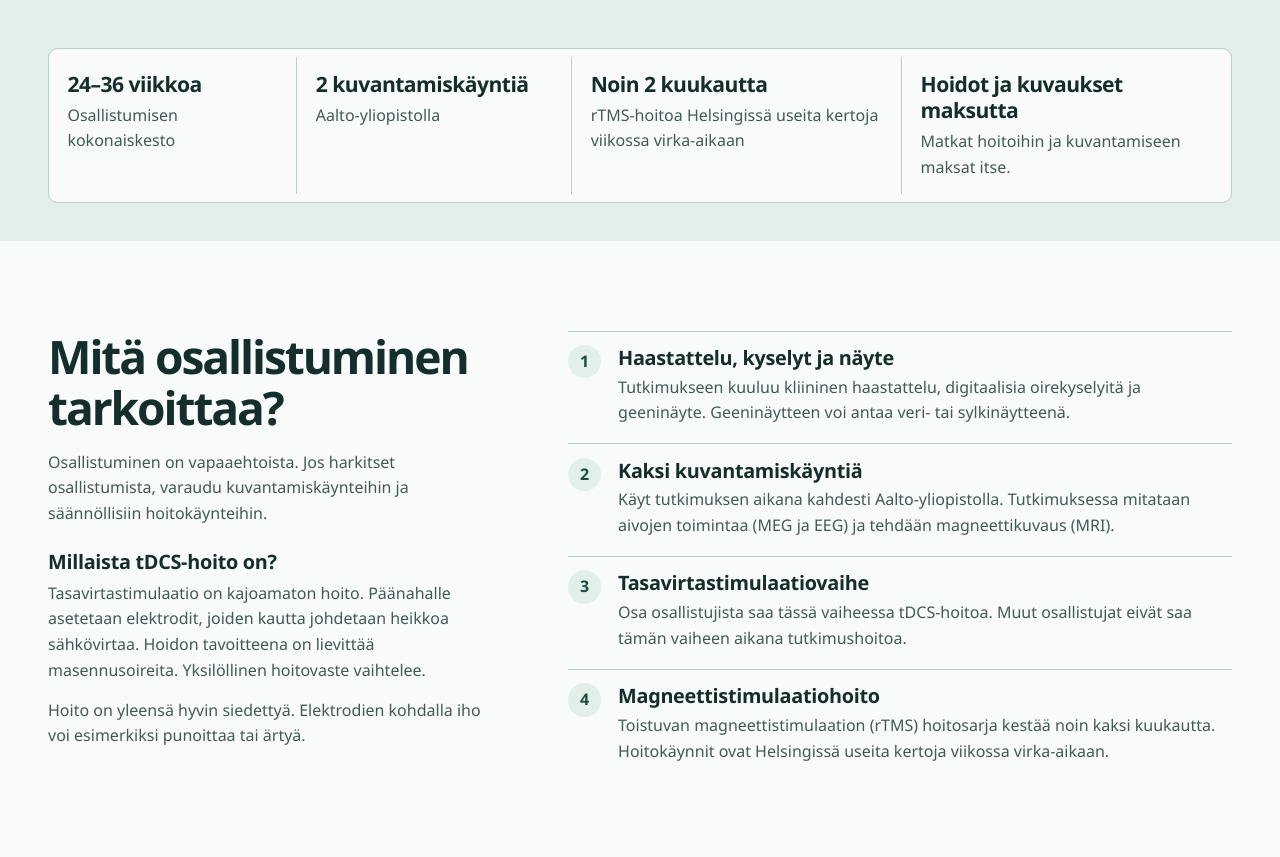
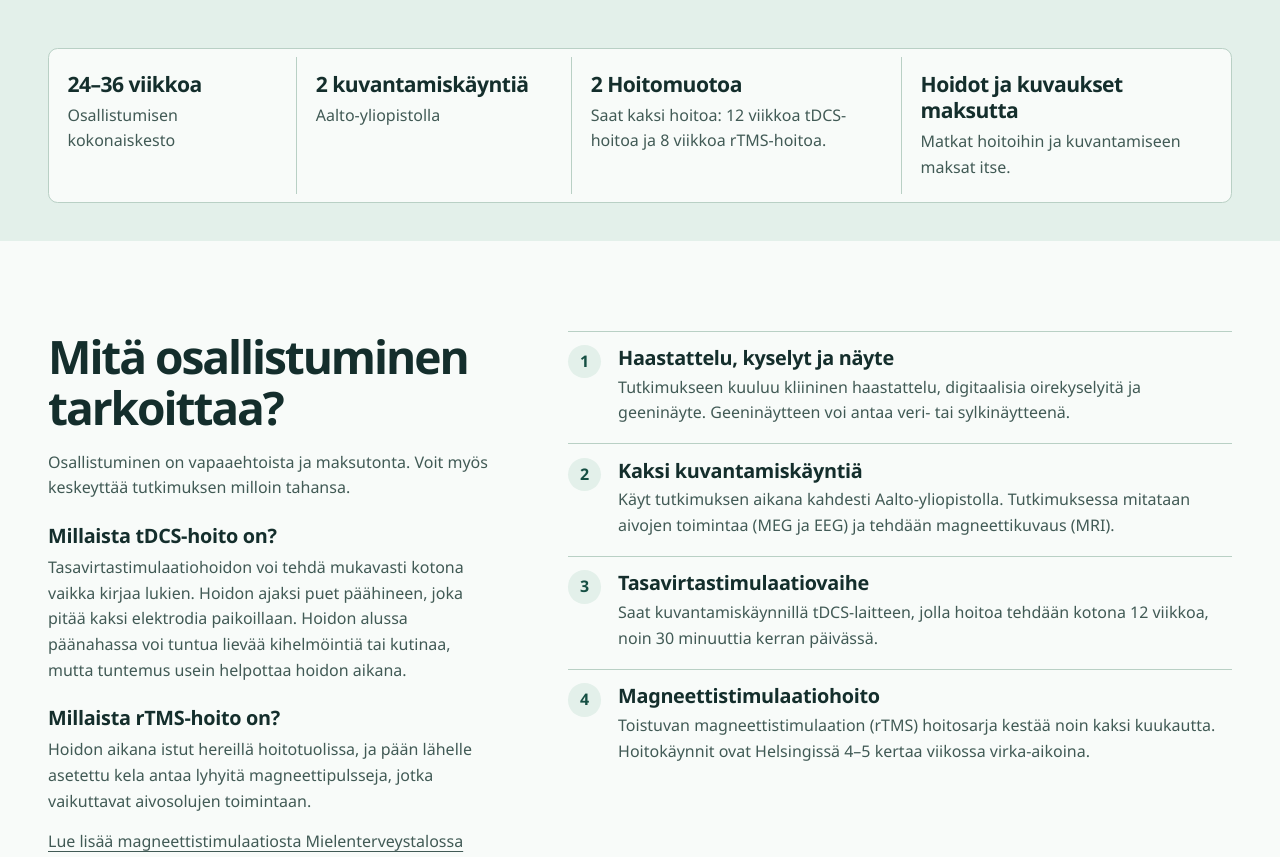
Before and after one commit to joona-repo/bf-masennustutkimus, a plain HTML site: page index.html in a window 1280 px wide. Shown: the part 760-1617 px from the top of the page. Drawn offline with Linux system fonts and the light colour scheme.

Commit message:
Update treatment information on the recruitment page

```diff
--- a/assets/styles.css
+++ b/assets/styles.css
@@ -59,7 +59,7 @@ figcaption { margin-top: 0.5rem; color: var(--muted); font-size: 0.875rem; }
 .section h2 + p { margin-top: 1rem; }
 .protocol { display: grid; grid-template-columns: 0.8fr 1.2fr; gap: clamp(1.5rem, 6vw, 5.5rem); }
 .protocol > div > p, .steps p, .criteria p, .research p { color: var(--muted); }
-.tdcs-heading { margin: 1.5rem 0 0.5rem; }
+.treatment-heading { margin: 1.5rem 0 0.5rem; }
 .steps { list-style: none; counter-reset: step; margin: 0; padding: 0; }
 .steps li { position: relative; padding: 0.95rem 0 1.1rem 3.15rem; min-height: 3.5rem; border-top: 1px solid var(--line); counter-increment: step; }
 .steps li::before { content: counter(step); position: absolute; left: 0; top: 0.82rem; display: grid; place-items: center; width: 2.1rem; height: 2.1rem; border-radius: 50%; background: var(--mint); color: var(--accent); font-weight: 750; }
--- a/index.html
+++ b/index.html
@@ -41,7 +41,7 @@
         <dl class="facts" aria-label="Osallistuminen lyhyesti">
           <div><dt>24–36 viikkoa</dt><dd>Osallistumisen kokonaiskesto</dd></div>
           <div><dt>2 kuvantamiskäyntiä</dt><dd>Aalto-yliopistolla</dd></div>
-          <div><dt>Noin 2 kuukautta</dt><dd>rTMS-hoitoa Helsingissä useita kertoja viikossa virka-aikaan</dd></div>
+          <div><dt>2 Hoitomuotoa</dt><dd>Saat kaksi hoitoa: 12 viikkoa tDCS-hoitoa ja 8 viikkoa rTMS-hoitoa.</dd></div>
           <div><dt>Hoidot ja kuvaukset maksutta</dt><dd>Matkat hoitoihin ja kuvantamiseen maksat itse.</dd></div>
         </dl>
       </div>
@@ -50,16 +50,18 @@
     <section class="wrap section protocol" id="osallistuminen" aria-labelledby="vaiheet">
       <div>
         <h2 id="vaiheet">Mitä osallistuminen tarkoittaa?</h2>
-        <p>Osallistuminen on vapaaehtoista. Jos harkitset osallistumista, varaudu kuvantamiskäynteihin ja säännöllisiin hoitokäynteihin.</p>
-        <h3 class="tdcs-heading">Millaista tDCS-hoito on?</h3>
-        <p>Tasavirtastimulaatio on kajoamaton hoito. Päänahalle asetetaan elektrodit, joiden kautta johdetaan heikkoa sähkövirtaa. Hoidon tavoitteena on lievittää masennusoireita. Yksilöllinen hoitovaste vaihtelee.</p>
-        <p>Hoito on yleensä hyvin siedettyä. Elektrodien kohdalla iho voi esimerkiksi punoittaa tai ärtyä.</p>
+        <p>Osallistuminen on vapaaehtoista ja maksutonta. Voit myös keskeyttää tutkimuksen milloin tahansa.</p>
+        <h3 class="treatment-heading">Millaista tDCS-hoito on?</h3>
+        <p>Tasavirtastimulaatiohoidon voi tehdä mukavasti kotona vaikka kirjaa lukien. Hoidon ajaksi puet päähineen, joka pitää kaksi elektrodia paikoillaan. Hoidon alussa päänahassa voi tuntua lievää kihelmöintiä tai kutinaa, mutta tuntemus usein helpottaa hoidon aikana.</p>
+        <h3 class="treatment-heading">Millaista rTMS-hoito on?</h3>
+        <p>Hoidon aikana istut hereillä hoitotuolissa, ja pään lähelle asetettu kela antaa lyhyitä magneettipulsseja, jotka vaikuttavat aivosolujen toimintaan.</p>
+        <p><a href="https://www.mielenterveystalo.fi/fi/masennus/aivojen-magneettistimulaatio">Lue lisää magneettistimulaatiosta Mielenterveystalossa</a></p>
       </div>
       <ol class="steps">
         <li><h3>Haastattelu, kyselyt ja näyte</h3><p>Tutkimukseen kuuluu kliininen haastattelu, digitaalisia oirekyselyitä ja geeninäyte. Geeninäytteen voi antaa veri- tai sylkinäytteenä.</p></li>
         <li><h3>Kaksi kuvantamiskäyntiä</h3><p>Käyt tutkimuksen aikana kahdesti Aalto-yliopistolla. Tutkimuksessa mitataan aivojen toimintaa (MEG ja EEG) ja tehdään magneettikuvaus (MRI).</p></li>
-        <li><h3>Tasavirtastimulaatiovaihe</h3><p>Osa osallistujista saa tässä vaiheessa tDCS-hoitoa. Muut osallistujat eivät saa tämän vaiheen aikana tutkimushoitoa.</p></li>
-        <li><h3>Magneettistimulaatiohoito</h3><p>Toistuvan magneettistimulaation (rTMS) hoitosarja kestää noin kaksi kuukautta. Hoitokäynnit ovat Helsingissä useita kertoja viikossa virka-aikaan.</p></li>
+        <li><h3>Tasavirtastimulaatiovaihe</h3><p>Saat kuvantamiskäynnillä tDCS-laitteen, jolla hoitoa tehdään kotona 12 viikkoa, noin 30 minuuttia kerran päivässä.</p></li>
+        <li><h3>Magneettistimulaatiohoito</h3><p>Toistuvan magneettistimulaation (rTMS) hoitosarja kestää noin kaksi kuukautta. Hoitokäynnit ovat Helsingissä 4–5 kertaa viikossa virka-aikoina.</p></li>
       </ol>
     </section>
 
@@ -90,7 +92,7 @@
         <h3>Kenelle tutkimus on tarkoitettu?</h3>
         <p>Tutkimukseen etsitään 18–67-vuotiaita, joilla on masennusdiagnoosi, hyvä suomen kielen taito ja kokemusta vähintään kahdesta mieliala- tai masennuslääkkeestä.</p>
         <p>Nämä ovat osa osallistumisen edellytyksistä. Keskustele oman lääkärisi kanssa siitä, voisiko tutkimus sopia sinulle.</p>
-        <a class="button" href="soveltuvuus.html">Tarkista osallistumisen edellytykset</a>
+        <a class="button" href="soveltuvuus.html">Testaa soveltuvuutesi tutkimukseen nopealla kyselyllä</a>
       </div>
     </section>
   </main>
```
